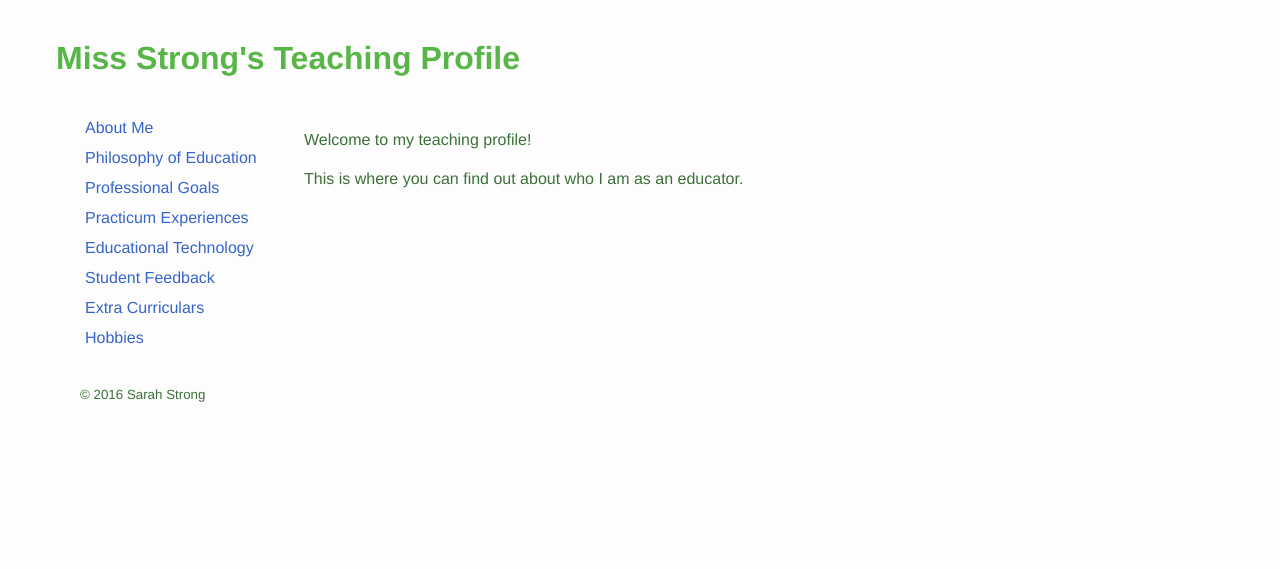
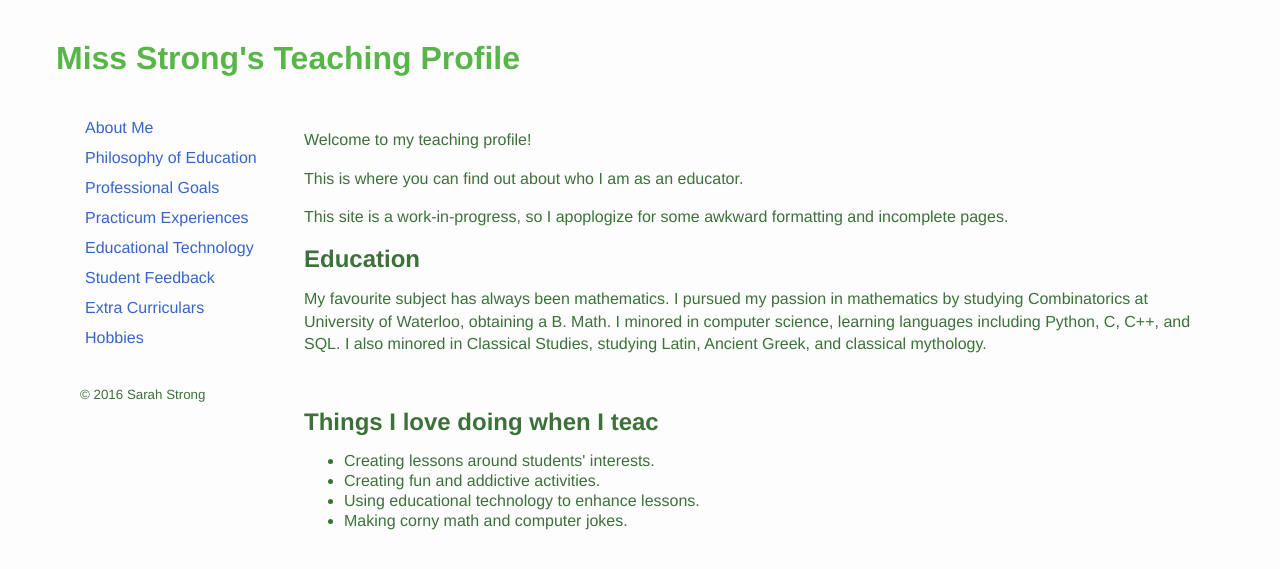
Before and after one commit to sarahstrong314/sarahstrong.ca, a Jekyll site: the page built from index.html, in a window 1280 px wide. Shown: the top 569 px of the page. Built offline with Jekyll 4.4.1, drawn with Linux system fonts in a browser that asks for light colours; nearby versions of some CDN libraries; library files that are not in the unit come from our copies; Markdown is read by kramdown in place of the engine named in the settings.

Commit message:
Added content to home page

```diff
--- a/index.html
+++ b/index.html
@@ -9,6 +9,20 @@ title: Home
 
 <p>This is where you can find out about who I am as an educator.</p>
 
-<!--Insert stuff about: background, education, what students should know about me.-->
+<p>This site is a work-in-progress, so I apoplogize for some awkward formatting and incomplete pages.</p>
+
+<h2>Education</h2>
+<p>My favourite subject has always been mathematics. I pursued my passion in mathematics by studying Combinatorics at University of Waterloo, obtaining a B. Math. I minored in computer science, learning languages including Python, C, C++, and SQL. I also minored in Classical Studies, studying Latin, Ancient Greek, and classical mythology. </p>
+
+<br />
+
+<h2>Things I love doing when I teac</h2>
+
+<ul>
+  <li>Creating lessons around students' interests.</li>
+  <li>Creating fun and addictive activities.</li>
+  <li>Using educational technology to enhance lessons.</li>
+  <li>Making corny math and computer jokes.</li>
+</ul>
 
 </div>
```
